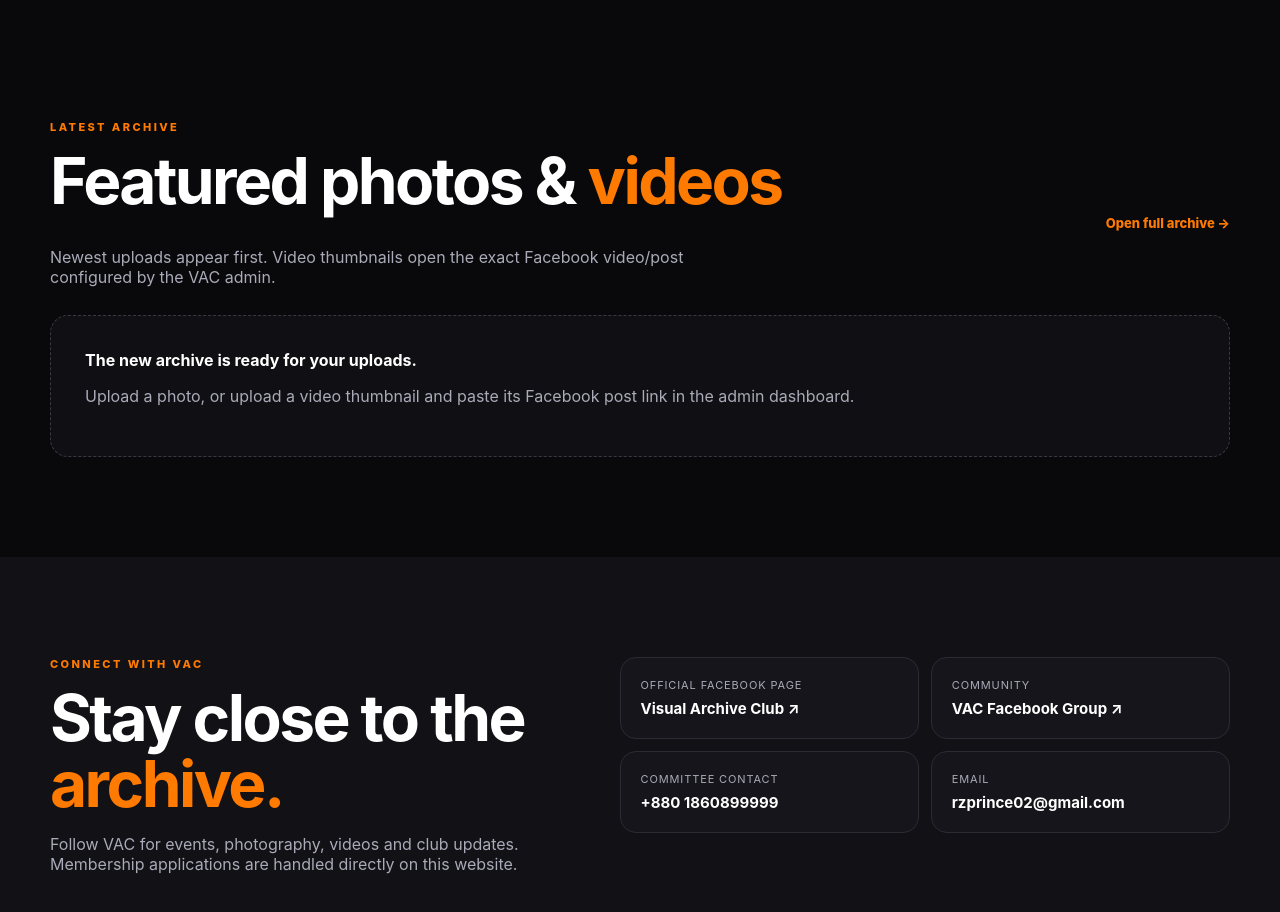
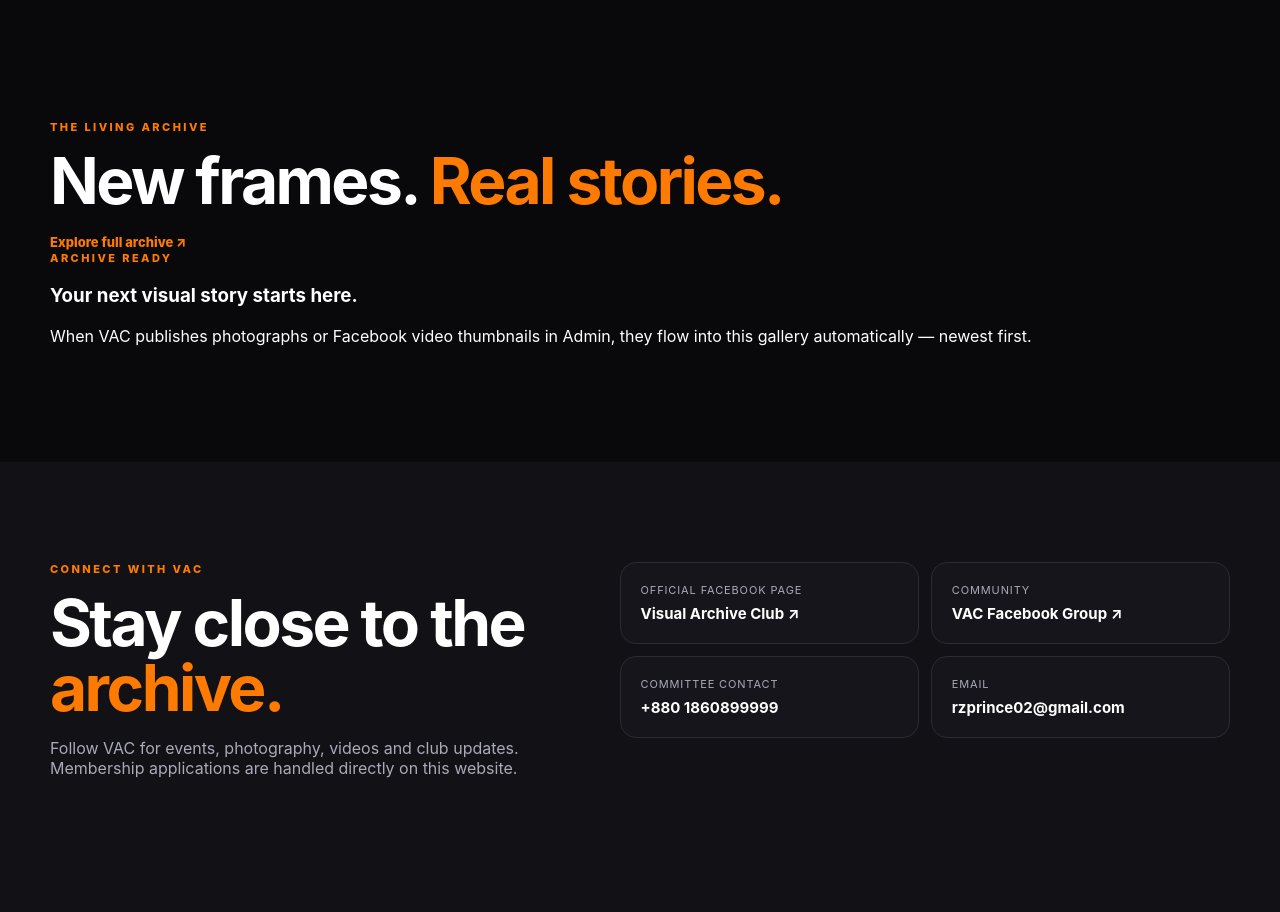
Before and after one commit to rzprince/VAC-Eastern-University-Website, a Next.js app: page / in a window 1280 px wide. Shown: the part 3860-4772 px from the top of the page. Built offline with nearby package versions, Linux system fonts and the light colour scheme; no server answers; the database is empty.

Commit message:
Redesign VAC visual archive preview

```diff
--- a/components/MediaSection.tsx
+++ b/components/MediaSection.tsx
@@ -9,24 +9,23 @@ export function MediaSection({
   facebookPage: string;
 }) {
   return (
-    <section id="media" className="section">
+    <section id="media" className="section media-section">
       <div className="shell">
-        <div className="section-heading-row">
+        <div className="section-kicker-row">
           <div>
-            <div className="eyebrow">Latest archive</div>
-            <h2>Featured photos & <span>videos</span></h2>
+            <div className="eyebrow">The living archive</div>
+            <h2>
+              New frames. <span>Real stories.</span>
+            </h2>
           </div>
-          <Link className="text-link" href="/archive">Open full archive →</Link>
+          <Link className="text-link" href="/archive">
+            Explore full archive <span>↗</span>
+          </Link>
         </div>
-
-        <p className="section-copy">
-          Newest uploads appear first. Video thumbnails open the exact Facebook
-          video/post configured by the VAC admin.
-        </p>
 
         {items.length ? (
           <div className="media-grid">
-            {items.map((item) => {
+            {items.map((item, index) => {
               const href =
                 item.media_type === "video"
                   ? item.destination_url || facebookPage
@@ -34,37 +33,53 @@ export function MediaSection({
 
               return (
                 <a
-                  className="media-card"
+                  className={
+                    "media-card " +
+                    (item.featured || index === 0 ? "media-card--featured" : "")
+                  }
                   href={href}
                   target="_blank"
                   rel="noreferrer"
                   key={item.id}
                 >
-                  <img src={item.thumbnail_url} alt={item.title} />
+                  <img src={item.thumbnail_url} alt={item.title} loading="lazy" />
+                  <span className="media-shade" />
+
                   {item.media_type === "video" && (
-                    <span className="play-button">▶</span>
+                    <span className="play-button" aria-hidden="true">
+                      <i>▶</i>
+                    </span>
                   )}
+
                   <div className="media-overlay">
                     <small>
                       {item.media_type === "video"
-                        ? "Facebook video"
+                        ? "Film / Facebook"
                         : item.featured
-                          ? "Featured photo"
-                          : "Photo"}
+                          ? "Featured frame"
+                          : "Photography"}
                     </small>
                     <strong>{item.title}</strong>
+                    <span aria-hidden="true">↗</span>
                   </div>
                 </a>
               );
             })}
           </div>
         ) : (
-          <div className="empty-state">
-            <strong>The new archive is ready for your uploads.</strong>
-            <p>
-              Upload a photo, or upload a video thumbnail and paste its Facebook
-              post link in the admin dashboard.
-            </p>
+          <div className="archive-placeholder">
+            <div className="archive-placeholder-lens">
+              <span />
+              <span />
+            </div>
+            <div>
+              <div className="eyebrow">Archive ready</div>
+              <h3>Your next visual story starts here.</h3>
+              <p>
+                When VAC publishes photographs or Facebook video thumbnails in
+                Admin, they flow into this gallery automatically — newest first.
+              </p>
+            </div>
           </div>
         )}
       </div>
```
